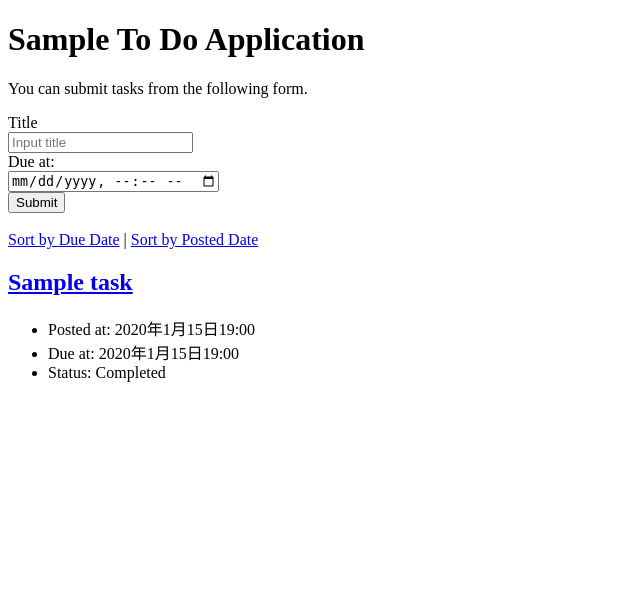
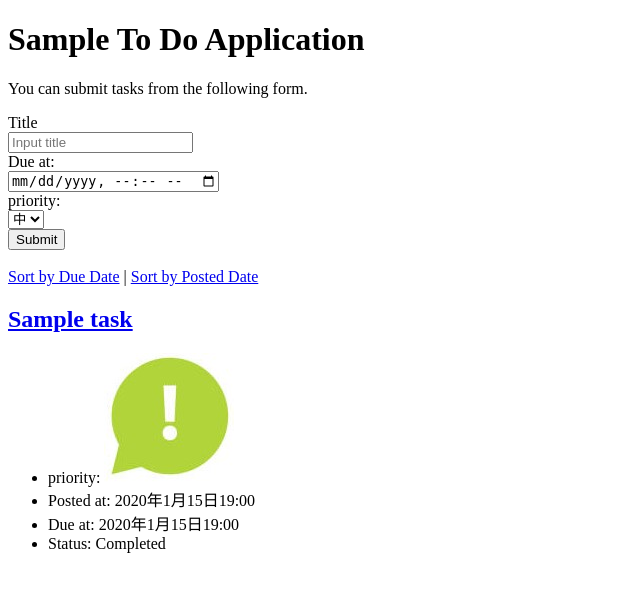
Before and after one commit to IburaTaishiHigo/django-test-exercise, a Django app: page / in a window 1280 px wide. Shown: the top 592 px of the page, without its empty margins (0-640 px from the left). Run offline with Django 5.2, Linux system fonts and the light colour scheme; tables that the repository leaves empty hold one stand-in row (values such as "Sample post").

Commit message:
優先度設定の追加

```diff
--- a/todo/models.py
+++ b/todo/models.py
@@ -4,10 +4,17 @@ from django.utils import timezone
 
 # Create your models here.
 class Task(models.Model):
+    PRIORITY_CHOICES = [
+        ('low', '低'),
+        ('medium', '中'),
+        ('high', '高'),
+    ]
+
     title = models.CharField(max_length=100)
     completed = models.BooleanField(default=False)
     posted_at = models.DateTimeField(default=timezone.now)
     due_at = models.DateTimeField(null=True, blank=True)
+    priority = models.CharField(max_length=6, choices=PRIORITY_CHOICES, default='medium')
 
     def is_overdue(self, dt):
         if self.due_at is None:
--- a/todo/templates/todo/index.html
+++ b/todo/templates/todo/index.html
@@ -22,6 +22,14 @@
         <input id="dueInput" name="due_at" type="datetime-local">
       </div>
       <div>
+        <label for="priorityInput">priority:</label><br>
+        <select id="priorityInput" name="priority">
+          <option value="low">低</option>
+          <option value="medium" selected>中</option>
+          <option value="high">高</option>
+        </select>
+      </div>
+      <div>
         <button type="submit">Submit</button>
       </div>
     </form>
@@ -36,6 +44,17 @@
     <div class="text">
       <h2><a href="{% url 'detail' task.id %}">{{ task.title }}</a></h2>
       <ul>
+        <li>priority:
+          {% if task.priority == 'low' %}
+            <img src="{% static 'todo/images/priority_low.jpg' %}" alt="Low Priority" class="img-small">
+          {% elif task.priority == 'medium' %}
+            <img src="{% static 'todo/images/priority_medium.jpg' %}" alt="Medium Priority" class="img-small">
+          {% elif task.priority == 'high' %}
+            <img src="{% static 'todo/images/priority_high.jpg' %}" alt="High Priority"  class="img-small">
+          {% endif %}
+        </li>
+
+
         <li>Posted at: {{ task.posted_at }}</li>
         {% if task.due_at %}
         <li>Due at: {{ task.due_at }}</li>
--- a/todo/views.py
+++ b/todo/views.py
@@ -9,7 +9,8 @@ from todo.models import Task
 def index(request):
     if request.method == "POST":
         task = Task(title=request.POST["title"],
-                    due_at=make_aware(parse_datetime(request.POST["due_at"])))
+                    due_at=make_aware(parse_datetime(request.POST["due_at"])),
+                    priority=request.POST["priority"])
         task.save()
 
     if request.GET.get("order") == "due":
```
Also changed, not shown: todo/migrations/0002_task_priority.py (added), todo/static/todo/images/priority_high.jpg (added), todo/static/todo/images/priority_low.jpg (added), todo/static/todo/images/priority_medium.jpg (added).
